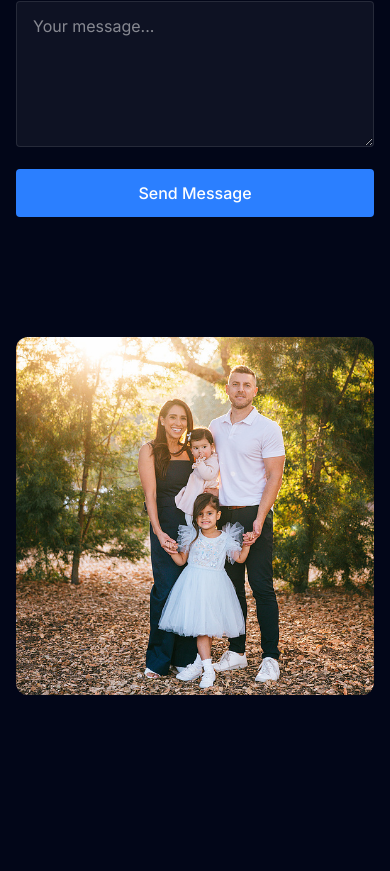
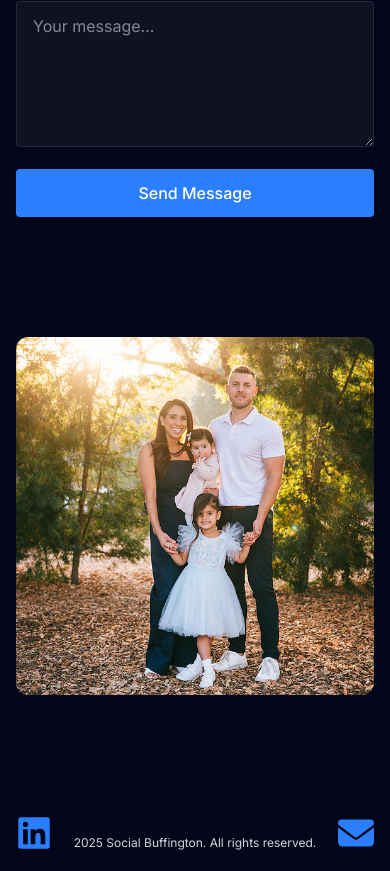
Before and after one commit to rubenaguilardev/sbrt, a React (Vite) app: page / in a window 390 px wide. Shown: the part 4605-5476 px from the top of the page. Before the commit the page ends 5420 px from the top, so only its background shows below. Built offline with nearby package versions, Linux system fonts and the light colour scheme.

Commit message:
add footer icons

```diff
--- a/src/App.jsx
+++ b/src/App.jsx
@@ -10,6 +10,7 @@ import Work from './components/sections/Work'
 import WorkSections from './components/sections/WorkSections'
 import Testimonials from './components/sections/Testimonials'
 import Contact from './components/sections/Contact'
+import Footer from './components/sections/Footer'
 
 const App = () => {
 
@@ -42,6 +43,7 @@ const App = () => {
       <WorkSections/>
       <Testimonials/>
       <Contact/>
+      <Footer/>
     </div>
 
   </div>
--- a/src/components/sections/Contact.jsx
+++ b/src/components/sections/Contact.jsx
@@ -26,7 +26,7 @@ const Contact = () => {
 
     }
     return (
-        <section id='contact' className="flex items-center justify-center mb-30">
+        <section id='contact' className="flex  mb-30">
             <RevealOnScroll>
                 <div className="max-w-2xl md:max-w-[44rem] lg:max-w-[58rem] xl:max-w-6xl mx-auto px-4">
                     <h2 className="text-3xl text-center font-bold mb-5 md:mb-7 text-gray-300">Get In Touch</h2>
--- /dev/null
+++ b/src/components/sections/Footer.jsx
@@ -0,0 +1,24 @@
+import { FaLinkedin, FaEnvelope} from 'react-icons/fa6';
+
+const Footer = () => {
+
+    return (
+        <section id='about' className="mb-5">
+            <div className="max-w-2xl md:max-w-[44rem] lg:max-w-[58rem] xl:max-w-6xl mx-auto px-4">
+                <div className='flex justify-between'>
+                <div className='md:hidden text-blue-500 text-4xl'>
+                     <FaLinkedin/>
+                </div>
+
+                <p className='text-gray-300 text-xs self-end'>{new Date().getFullYear()} Social Buffington. All rights reserved.</p>
+                <div className='md:hidden text-blue-500 text-4xl'>
+                     <FaEnvelope/>
+                </div>
+                </div>
+            </div>
+
+        </section>
+    )
+}
+
+export default Footer
```
